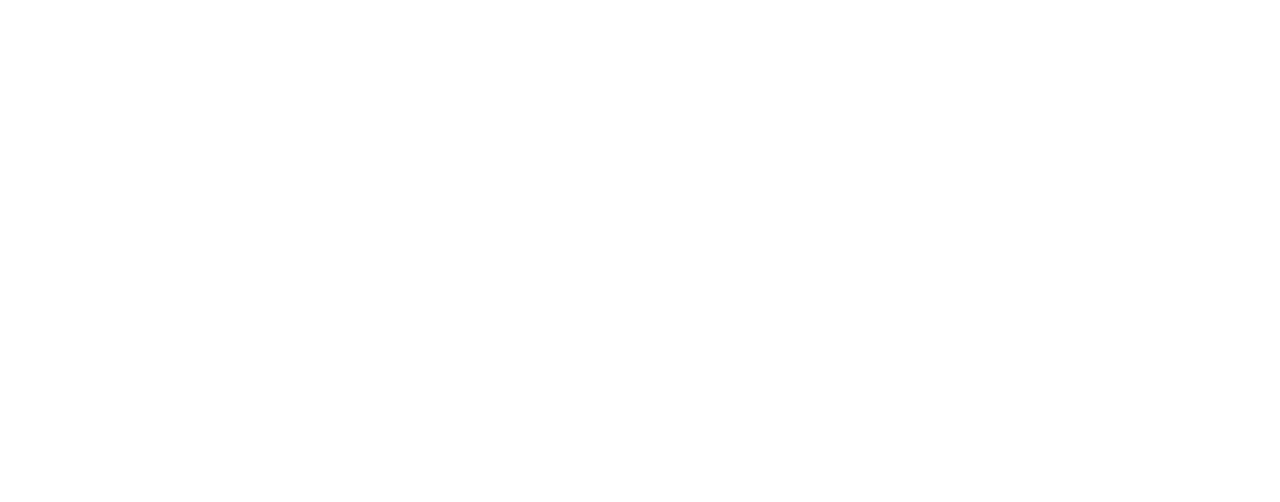
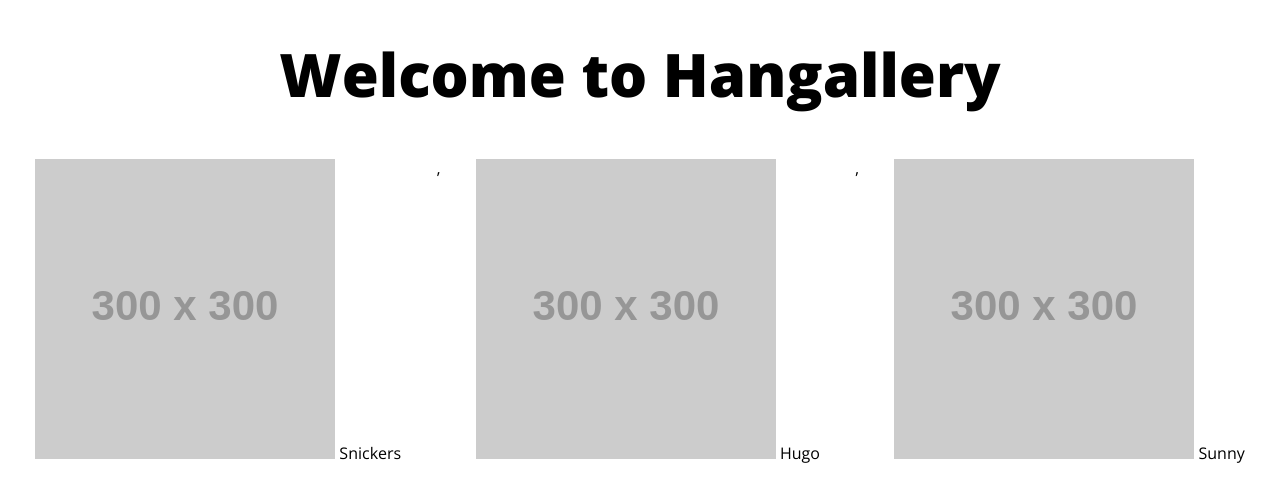
Before and after one commit to Davidcreador/hangallery, a website built with webpack: page src/index.html in a window 1280 px wide. Built offline with nearby package versions, Linux system fonts and the light colour scheme; placeholder pictures from the web are drawn by us.

Commit message:
creating components

```diff
--- a/package.json
+++ b/package.json
@@ -8,7 +8,7 @@
   },
   "repository": {
     "type": "git",
-    "url": "git+https://github.com/wbkd/webpack-starter.git"
+    "url": "git+https://github.com/Davidcreador/hangallery"
   },
   "keywords": [
     "webpack",
@@ -50,6 +50,7 @@
     "html-webpack-plugin": "^3.2.0",
     "mini-css-extract-plugin": "^0.4.2",
     "node-sass": "^4.9.3",
+    "normalize.css": "^8.0.0",
     "sass-loader": "^7.1.0",
     "style-loader": "^0.22.1",
     "webpack": "^4.17.1",
--- a/src/index.html
+++ b/src/index.html
@@ -4,10 +4,11 @@
 <head>
   <meta charset="UTF-8">
   <title>Hangar Gallery</title>
+  <link href="https://fonts.googleapis.com/css?family=Open+Sans:400,800" rel="stylesheet">
 </head>
 
 <body>
-  <div class="app"></div>
+  <div id="app"></div>
 </body>
 
 </html>
--- a/src/scripts/index.js
+++ b/src/scripts/index.js
@@ -1 +1,45 @@
 import '../styles/index.scss';
+import 'normalize.css';
+
+const dogs = [{ name: 'Snickers', age: 2 }, { name: 'Hugo', age: 8 }, { name: 'Sunny', age: 1 }];
+
+class App {
+  addEventListeners() {
+    // wait until DOM is loaded
+    setTimeout(() => {
+      Array.from(document.querySelectorAll('.gallery-image')).forEach(elem =>
+        elem.addEventListener('click', e => console.log('hhhh', e.target))
+      );
+    }, 0);
+  }
+
+  render() {
+    this.addEventListeners();
+    return `
+      <div id="markup">
+        <div class="header">
+          <h1 class="title">Welcome to Hangallery</h1>
+        </div>
+        <div class="gallery">
+          <div class="gallery-row">
+            ${dogs.map(dog => {
+              return `
+                <div class="gallery-image-holder">
+                  <img class="gallery-image 1" src="https://placehold.it/300/300" alt="">
+                  <span>${dog.name}</span>
+                </div>
+              `;
+            })}
+          </div>
+        </div>
+      </div>
+    `;
+  }
+}
+
+const app = new App();
+
+// Render app to the DOM
+document.addEventListener('DOMContentLoaded', () => {
+  document.getElementById('app').innerHTML = app.render();
+});
--- a/src/styles/index.scss
+++ b/src/styles/index.scss
@@ -1,5 +1,26 @@
-$body-color: blue;
+body {
+  font-family: 'Open Sans', sans-serif;
+}
 
-body {
-  color: $body-color;
+.header {
+  text-align: center;
+  .title {
+    font-size: 60px;
+  }
 }
+
+.gallery {
+  display: flex;
+  flex-direction: column;
+
+  .gallery-row {
+    width: 100%;
+    display: flex;
+    flex-direction: row;
+    justify-content: space-evenly;
+    margin: 10px 0;
+
+    .gallery-image-holder {
+    }
+  }
+}
```
Also changed, not shown: 1 other file.
